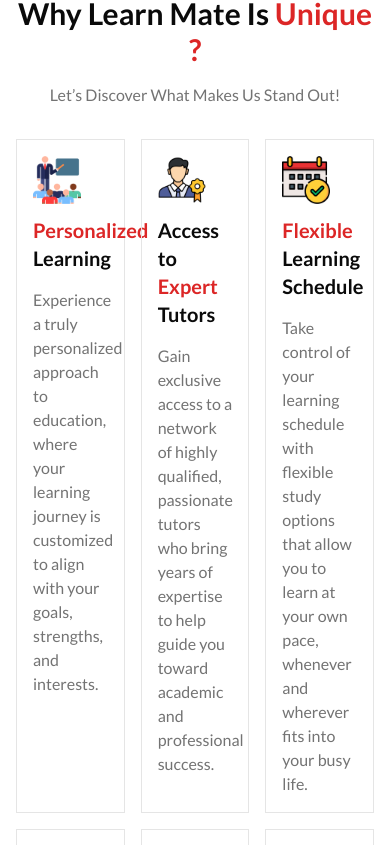
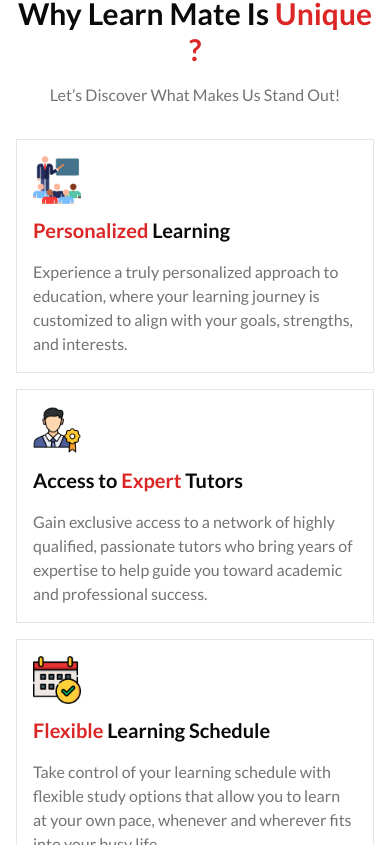
Before and after one commit to FollowNaim/LearnMate, a React (Vite) app: page /about in a window 390 px wide. Shown: the part 1419-2264 px from the top of the page. Built offline with nearby package versions, Linux system fonts and the light colour scheme; no server answers.

Commit message:
feat(ui): fix about us page responsiveness
Signed-off-by: FollowNaim <naimxf@gmail.com>

```diff
--- a/src/components/about/WhySpecial.jsx
+++ b/src/components/about/WhySpecial.jsx
@@ -84,7 +84,7 @@
             Let’s Discover What Makes Us Stand Out!
           </p>
         </div>
-        <div className="grid grid-cols-3 gap-4 mt-8">
+        <div className="grid grid-cols-1 md:grid-cols-2 lg:grid-cols-3 gap-4 mt-8">
           {data.map((item) => (
             <div
               key={item}
```
